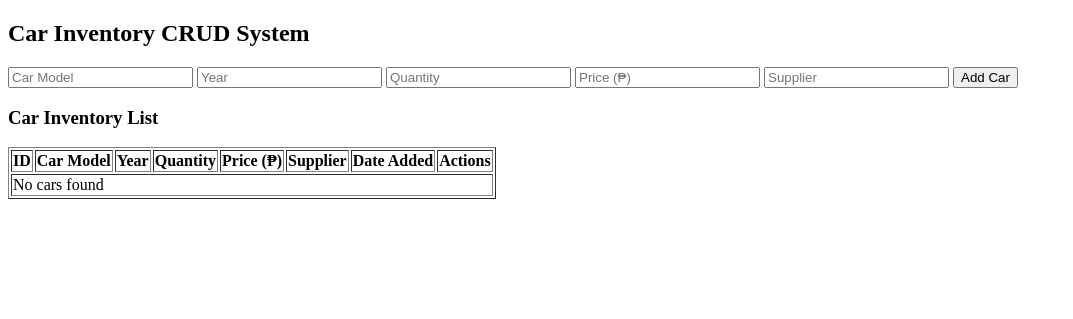
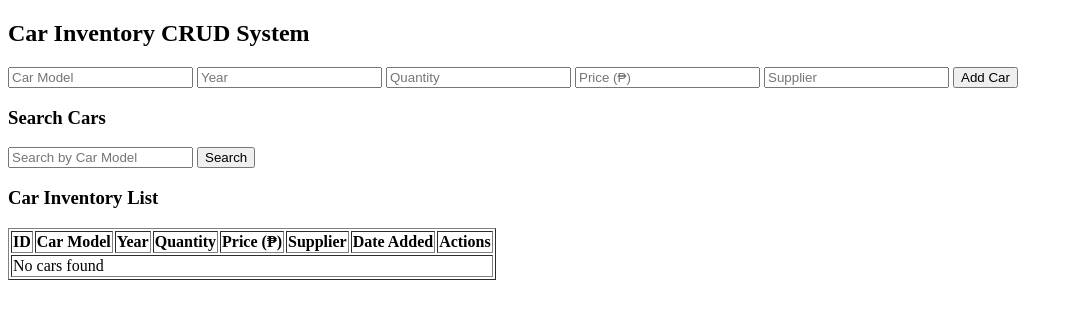
Before and after one commit to nicolesapaenbay-an/210919176-Bay-an, a PHP site: page / in a window 1280 px wide. Shown: the top 319 px of the page, without its empty margins (0-1073 px from the left). Run offline with PHP 8.4, Linux system fonts and the light colour scheme; data that the repository does not hold is empty.

Commit message:
Updated the Code

```diff
--- a/CRUD Test 2/index.php
+++ b/CRUD Test 2/index.php
@@ -7,6 +7,7 @@
     <title>Car Inventory CRUD System</title>
 </head>
 <body>
+
     <h2>Car Inventory CRUD System</h2>
 
     <!-- Form to Add New Car -->
@@ -17,6 +18,13 @@
         <input type="number" step="0.01" name="price" placeholder="Price (₱)" required>
         <input type="text" name="supplier" placeholder="Supplier">
         <button type="submit" name="create">Add Car</button>
+    </form>
+
+    <!-- Search Form -->
+    <h3>Search Cars</h3>
+    <form method="GET" action="">
+        <input type="text" name="search" placeholder="Search by Car Model">
+        <button type="submit">Search</button>
     </form>
 
     <h3>Car Inventory List</h3>
@@ -33,8 +41,19 @@
         </tr>
 
         <?php
-        // Fetch all cars from the car_inventory table
+        // Initialize search variable
+        $search_query = '';
+
+        // Check if a search term has been submitted
+        if (isset($_GET['search'])) {
+            $search_query = $_GET['search'];
+        }
+
+        // Fetch cars from the car_inventory table with optional search filtering
         $sql = "SELECT * FROM car_inventory";
+        if (!empty($search_query)) {
+            $sql .= " WHERE car_model LIKE '%" . $conn->real_escape_string($search_query) . "%'";
+        }
         $result = $conn->query($sql);
 
         if ($result->num_rows > 0) {
```
